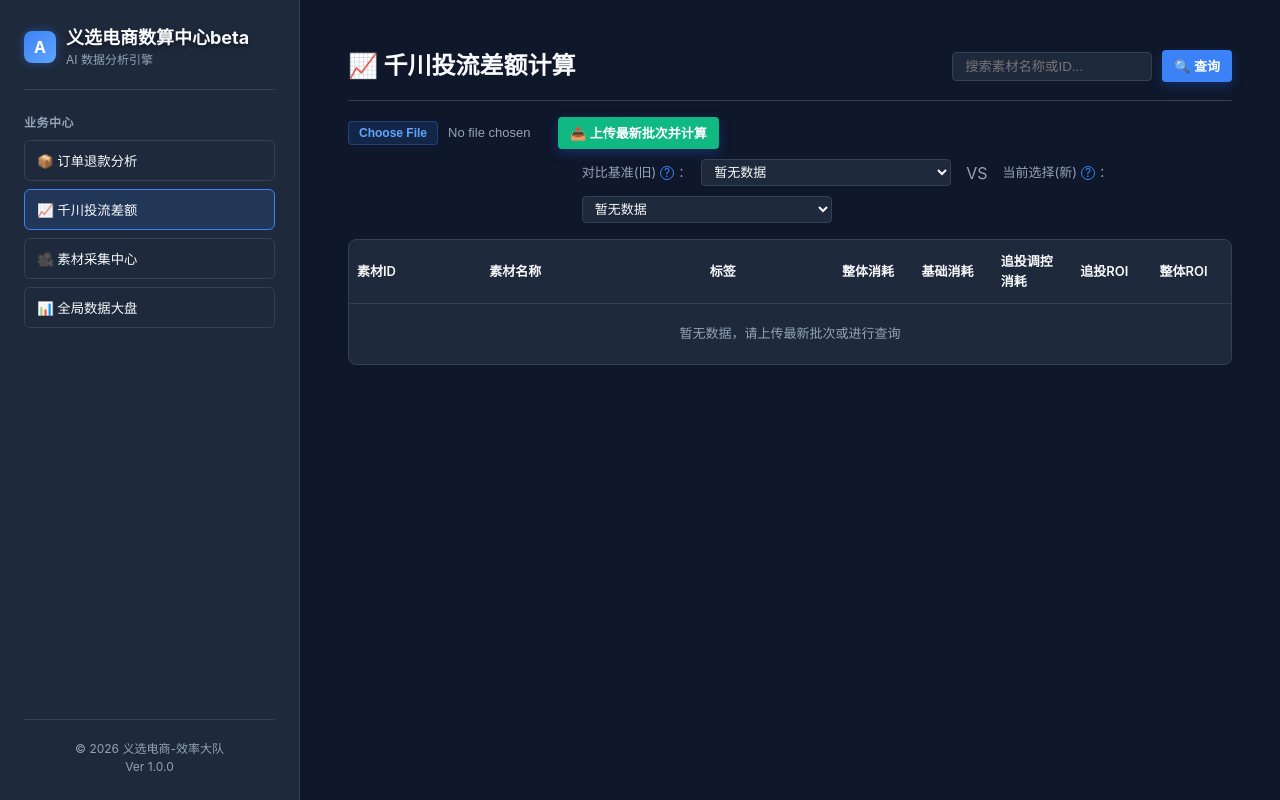
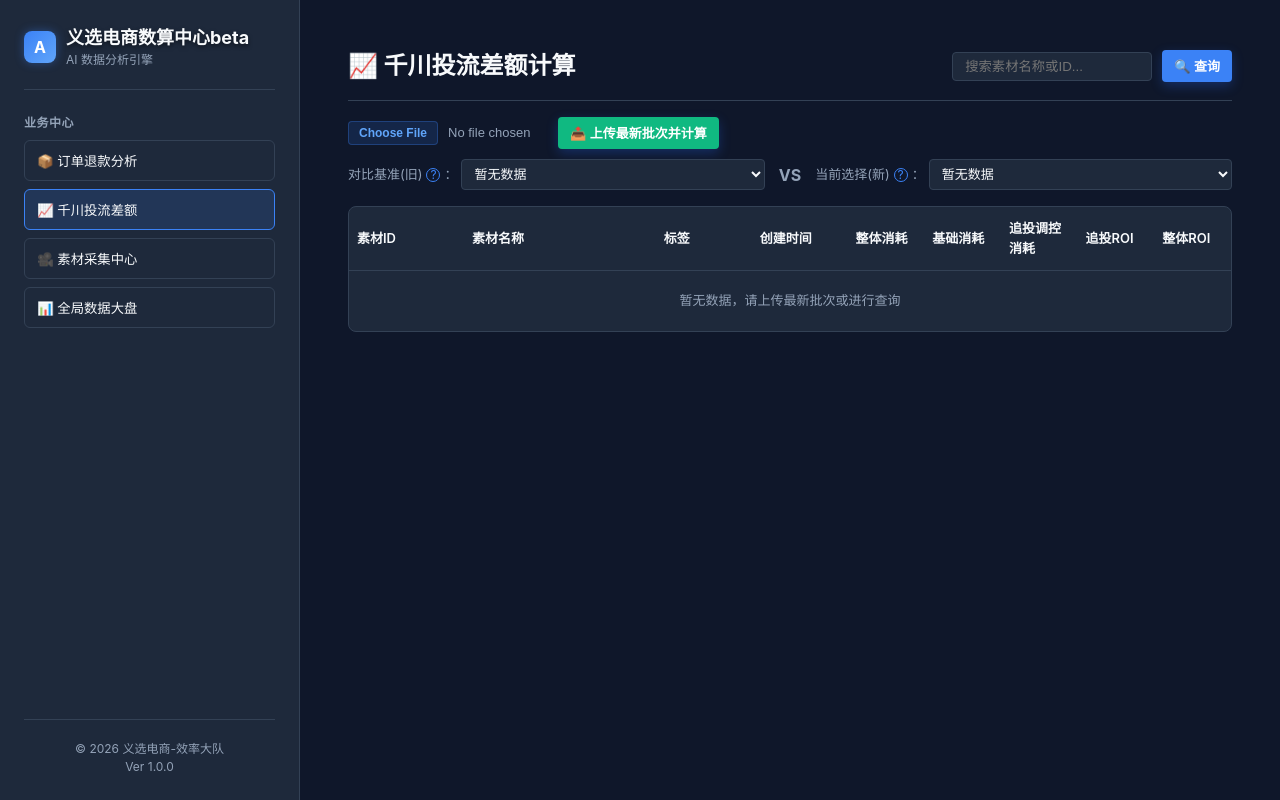
Before and after one commit to Kaige3/auto_data, a Flask app: page / in a window 1280 px wide, after a click on "📈 千川投流差额". Run offline with Flask 3, Linux system fonts and the light colour scheme; data that the repository does not hold is empty.

Commit message:
feat: 在千川素材对比表格中添加创建时间列
- 后端查询添加 material_create_time 字段
- 前端表格新增创建时间列并支持排序
- 调整表格列宽布局以适应新增列
- 优化批次选择控件的响应式布局

```diff
--- a/order_calc_web/static/js/main.js
+++ b/order_calc_web/static/js/main.js
@@ -224,8 +224,18 @@ function bindEvents() {
 
         // 排序逻辑
         data.sort((a, b) => {
-            const valA = a[currentSortColumn] || 0;
-            const valB = b[currentSortColumn] || 0;
+            const valA = a[currentSortColumn] || (currentSortColumn === 'material_create_time' ? '' : 0);
+            const valB = b[currentSortColumn] || (currentSortColumn === 'material_create_time' ? '' : 0);
+
+            // 对时间字符串进行特殊排序处理
+            if (currentSortColumn === 'material_create_time') {
+                if (currentSortOrder === 'asc') {
+                    return String(valA).localeCompare(String(valB));
+                } else {
+                    return String(valB).localeCompare(String(valA));
+                }
+            }
+
             if (currentSortOrder === 'asc') {
                 return valA - valB;
             } else {
@@ -268,6 +278,7 @@ function bindEvents() {
                     <td style="padding: 12px 8px; word-break: break-all; color: var(--secondary); font-family: monospace;">${item.material_id}</td>
                     <td style="padding: 12px 8px; white-space: nowrap; overflow: hidden; text-overflow: ellipsis;" title="${item.material_name}">${item.material_name}</td>
                     <td style="padding: 12px 8px; white-space: nowrap; overflow: hidden; text-overflow: ellipsis; color: var(--secondary);" title="${item.tags}">${item.tags || '-'}</td>
+                    <td style="padding: 12px 8px; font-size: 12px; color: var(--secondary);">${item.material_create_time || '-'}</td>
                     <td style="padding: 12px 8px;">
                         <div style="display: flex; flex-direction: column; gap: 4px;">
                             <span>${formatValue(item.current_total_cost)}</span>
--- a/order_calc_web/templates/index.html
+++ b/order_calc_web/templates/index.html
@@ -129,48 +129,55 @@
                         </button>
                     </div>
 
-                    <div style="margin-left: auto; display: flex; align-items: center; gap: 10px; flex-wrap: wrap;">
-                        <span style="font-size: 13px; color: var(--secondary); display: flex; align-items: center; gap: 4px; white-space: nowrap;">
+                    <div style="margin-left: auto; display: flex; align-items: center; gap: 10px; flex-wrap: wrap; flex: 1; justify-content: flex-end; min-width: 60%;">
+                        <div style="display: flex; align-items: center; gap: 4px; flex: 1; min-width: 250px; max-width: 600px;">
+                            <span style="font-size: 13px; color: var(--secondary); white-space: nowrap; display: flex; align-items: center; gap: 4px;">
                                 对比基准(旧)
                                 <span title="作为对比基准的历史数据批次" style="cursor: help; color: #3b82f6; font-size: 12px; border: 1px solid #3b82f6; border-radius: 50%; width: 14px; height: 14px; display: inline-flex; align-items: center; justify-content: center;">?</span>
                                 ：
                             </span>
-                        <select id="qianchuanPrevBatchSelect" style="padding: 4px 8px; border-radius: 4px; border: 1px solid var(--border); background: var(--card-bg); color: var(--text-main); font-size: 13px; min-width: 180px; max-width: 250px;">
+                            <select id="qianchuanPrevBatchSelect" style="padding: 6px 8px; border-radius: 4px; border: 1px solid var(--border); background: var(--card-bg); color: var(--text-main); font-size: 13px; width: 100%; text-overflow: ellipsis; cursor: pointer;">
                                 <option value="">暂无数据</option>
                             </select>
+                        </div>
 
-                        <span style="color: var(--secondary); margin: 0 5px;">VS</span>
-                        <span style="font-size: 13px; color: var(--secondary); display: flex; align-items: center; gap: 4px; white-space: nowrap;">
+                        <span style="color: var(--secondary); font-weight: bold; padding: 0 4px; flex-shrink: 0;">VS</span>
+
+                        <div style="display: flex; align-items: center; gap: 4px; flex: 1; min-width: 250px; max-width: 600px;">
+                            <span style="font-size: 13px; color: var(--secondary); white-space: nowrap; display: flex; align-items: center; gap: 4px;">
                                 当前选择(新)
                                 <span title="当前需要查看和计算的数据批次" style="cursor: help; color: #3b82f6; font-size: 12px; border: 1px solid #3b82f6; border-radius: 50%; width: 14px; height: 14px; display: inline-flex; align-items: center; justify-content: center;">?</span>
                                 ：
                             </span>
-                        <select id="qianchuanBatchSelect" style="padding: 4px 8px; border-radius: 4px; border: 1px solid var(--border); background: var(--card-bg); color: var(--text-main); font-size: 13px; min-width: 180px; max-width: 250px;">
+                            <select id="qianchuanBatchSelect" style="padding: 6px 8px; border-radius: 4px; border: 1px solid var(--border); background: var(--card-bg); color: var(--text-main); font-size: 13px; width: 100%; text-overflow: ellipsis; cursor: pointer;">
                                 <option value="">暂无数据</option>
                             </select>
-                        <button id="deleteQianchuanBatchBtn" class="btn-primary" style="background-color: transparent; border: 1px solid var(--border); color: #ef4444; width: auto; padding: 4px 12px; font-size: 13px; height: 32px; border-radius: 4px; line-height: 1; display: none; white-space: nowrap;">
-                            <span>🗑️ 删除该批次</span>
+                            <button id="deleteQianchuanBatchBtn" class="btn-primary" style="background-color: transparent; border: 1px solid var(--border); color: #ef4444; width: 32px; padding: 0; font-size: 14px; height: 32px; border-radius: 4px; display: none; flex-shrink: 0; align-items: center; justify-content: center;" title="删除该批次">
+                                <span>🗑️</span>
                             </button>
+                        </div>
                     </div>
                 </div>
 
                 <div id="qianchuanTableContainer" style="overflow-x: auto; background: var(--card-bg); border: 1px solid var(--border); border-radius: 8px;">
                     <table class="data-table" style="width: 100%; border-collapse: collapse; text-align: left; font-size: 13px; table-layout: fixed;">
                         <colgroup>
-                            <col style="width: 15%;"> <!-- 素材ID -->
-                            <col style="width: 25%;"> <!-- 素材名称 -->
-                            <col style="width: 15%;"> <!-- 标签 -->
-                            <col style="width: 9%;">  <!-- 整体消耗 -->
-                            <col style="width: 9%;">  <!-- 基础消耗 -->
-                            <col style="width: 9%;">  <!-- 追投调控消耗 -->
-                            <col style="width: 9%;">  <!-- 追投调控支付ROI -->
-                            <col style="width: 9%;">  <!-- 整体支付ROI -->
+                            <col style="width: 12%;"> <!-- 素材ID -->
+                            <col style="width: 20%;"> <!-- 素材名称 -->
+                            <col style="width: 10%;"> <!-- 标签 -->
+                            <col style="width: 10%;"> <!-- 素材创建时间 -->
+                            <col style="width: 8%;">  <!-- 整体消耗 -->
+                            <col style="width: 8%;">  <!-- 基础消耗 -->
+                            <col style="width: 8%;">  <!-- 追投调控消耗 -->
+                            <col style="width: 8%;">  <!-- 追投调控支付ROI -->
+                            <col style="width: 8%;">  <!-- 整体支付ROI -->
                         </colgroup>
                         <thead>
                             <tr style="background-color: var(--bg-main);">
                                 <th style="padding: 12px 8px; border-bottom: 1px solid var(--border); font-weight: 600;">素材ID</th>
                                 <th style="padding: 12px 8px; border-bottom: 1px solid var(--border); font-weight: 600;">素材名称</th>
                                 <th style="padding: 12px 8px; border-bottom: 1px solid var(--border); font-weight: 600;">标签</th>
+                                <th style="padding: 12px 8px; border-bottom: 1px solid var(--border); font-weight: 600; cursor: pointer; user-select: none;" class="sortable-col" data-sort="material_create_time">创建时间 <span class="sort-icon" style="color: var(--secondary); font-size: 10px;"></span></th>
                                 <th style="padding: 12px 8px; border-bottom: 1px solid var(--border); font-weight: 600; cursor: pointer; user-select: none;" class="sortable-col" data-sort="current_total_cost">整体消耗 <span class="sort-icon" style="color: var(--secondary); font-size: 10px;"></span></th>
                                 <th style="padding: 12px 8px; border-bottom: 1px solid var(--border); font-weight: 600; cursor: pointer; user-select: none;" class="sortable-col" data-sort="current_basic_cost">基础消耗 <span class="sort-icon" style="color: var(--secondary); font-size: 10px;"></span></th>
                                 <th style="padding: 12px 8px; border-bottom: 1px solid var(--border); font-weight: 600; cursor: pointer; user-select: none;" class="sortable-col" data-sort="current_additional_cost">追投调控消耗 <span class="sort-icon" style="color: var(--secondary); font-size: 10px;"></span></th>
@@ -180,7 +187,7 @@
                         </thead>
                         <tbody id="qianchuanTableBody">
                             <!-- Data will be injected here -->
-                            <tr><td colspan="8" style="text-align:center; padding: 20px; color: var(--secondary);">暂无数据，请上传最新批次或进行查询</td></tr>
+                            <tr><td colspan="9" style="text-align:center; padding: 20px; color: var(--secondary);">暂无数据，请上传最新批次或进行查询</td></tr>
                         </tbody>
                     </table>
                 </div>
--- a/order_calc_web/utils/data_engine.py
+++ b/order_calc_web/utils/data_engine.py
@@ -364,6 +364,7 @@ class DataEngine:
                         c.material_id,
                         c.material_name,
                         c.tags,
+                        c.material_create_time,
                         c.upload_time,
                         c.total_cost as current_total_cost,
                         p.total_cost as prev_total_cost,
@@ -405,6 +406,7 @@ class DataEngine:
                         c.material_id,
                         c.material_name,
                         c.tags,
+                        c.material_create_time,
                         c.upload_time,
                         c.total_cost as current_total_cost,
                         p.total_cost as prev_total_cost,
@@ -440,6 +442,7 @@ class DataEngine:
                     'material_id': r['material_id'],
                     'material_name': r['material_name'],
                     'tags': r['tags'],
+                    'material_create_time': r['material_create_time'],
                     'upload_time': r['upload_time'],
                     'current_total_cost': round(r['current_total_cost'] or 0, 2),
                     'diff_total_cost': round(r['diff_total_cost'] or 0, 2),
```
Lines whose indentation alone changed are shown as unchanged.
